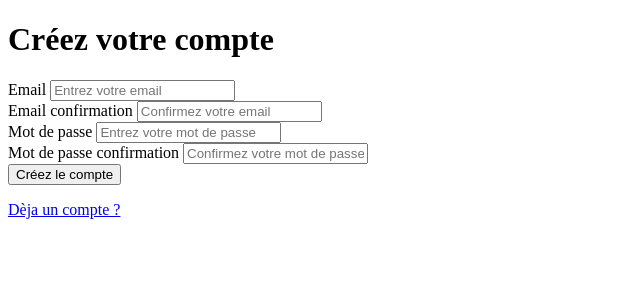
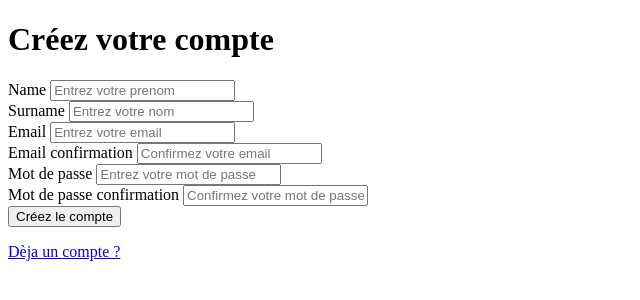
Before and after one commit to kamilmerce/ProjetWeb-B2, a PHP site: template app/templates/register.html.twig in a window 1280 px wide. Shown: the top 300 px of the page, without its empty margins (0-640 px from the left). Run offline with PHP 8.4, Linux system fonts and the light colour scheme; the template is opened without the code that fills it, so the values that code supplies are empty; some libraries are stand-ins or nearby versions.

Commit message:
ajout nom prenom

```diff
--- a/app/classes/Page.php
+++ b/app/classes/Page.php
@@ -26,7 +26,7 @@ class Page
 
     public function insert(string $table_name, array $data)
     {
-        $sql = 'INSERT INTO ' . $table_name . '(email, password) VALUES (:email, :password)' ;
+        $sql = 'INSERT INTO ' . $table_name . '(surname, name, email, password) VALUES (:surname, :name, :email, :password)' ;
         $sth = $this->link->prepare($sql, [\PDO::ATTR_CURSOR => \PDO::CURSOR_FWDONLY]);
         $sth->execute($data);
     }
--- a/app/public/register.php
+++ b/app/public/register.php
@@ -10,8 +10,10 @@
         var_dump($_POST);
 
         $page->insert('users',[
+            'surname'  => $_POST['surname'],
+            'name'    => $_POST['name'],
             'email'     => $_POST['email'],
-            'password' => password_hash($_POST['password'], PASSWORD_DEFAULT);        ]);
+            'password' => password_hash($_POST['password'], PASSWORD_DEFAULT)]);
     }
 
     echo $page->render('register.html.twig', []);
--- a/app/templates/register.html.twig
+++ b/app/templates/register.html.twig
@@ -6,6 +6,35 @@
     <form action="" method="post">
 
         <div>
+
+
+            <label for="name">Name</label>
+            <input type="name"
+                name="name"
+
+                id="name"
+                placeholder="Entrez votre prenom"
+            />
+        </div>
+
+        <div>
+
+
+            <label for="surname">Surname</label>
+            <input type="surname"
+                name="surname"
+
+                id="surname"
+                placeholder="Entrez votre nom"
+            />
+        </div>
+
+
+
+
+
+        <div>
+
 
             <label for="email">Email</label>
             <input type="email"
```
